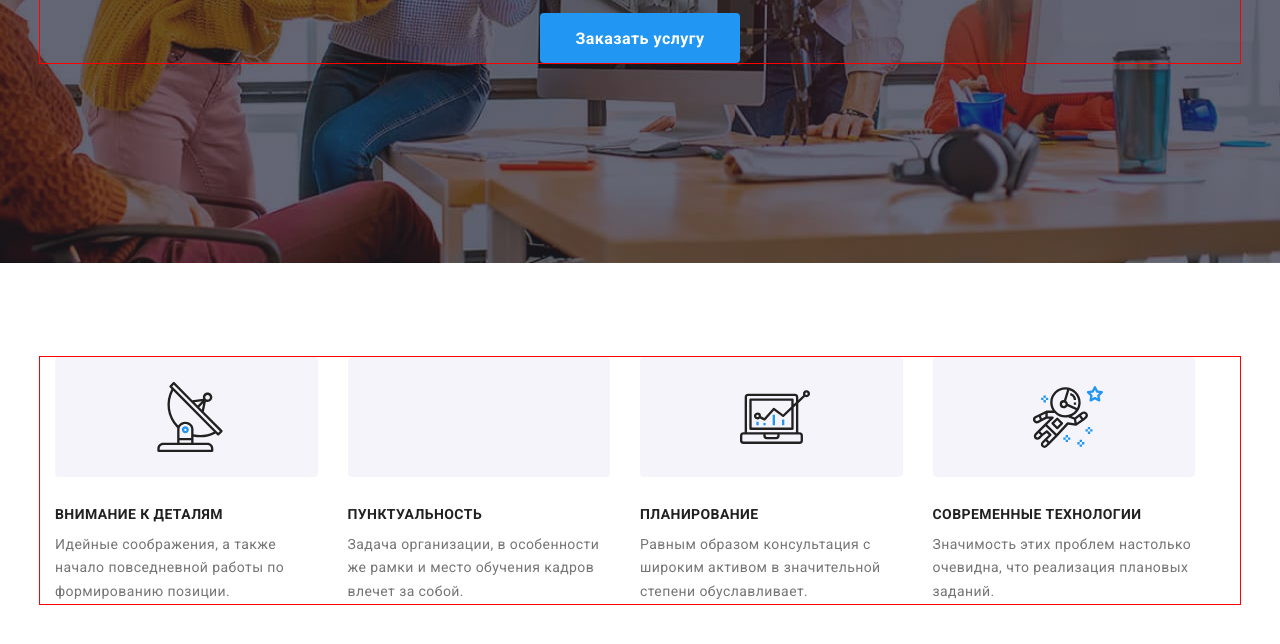
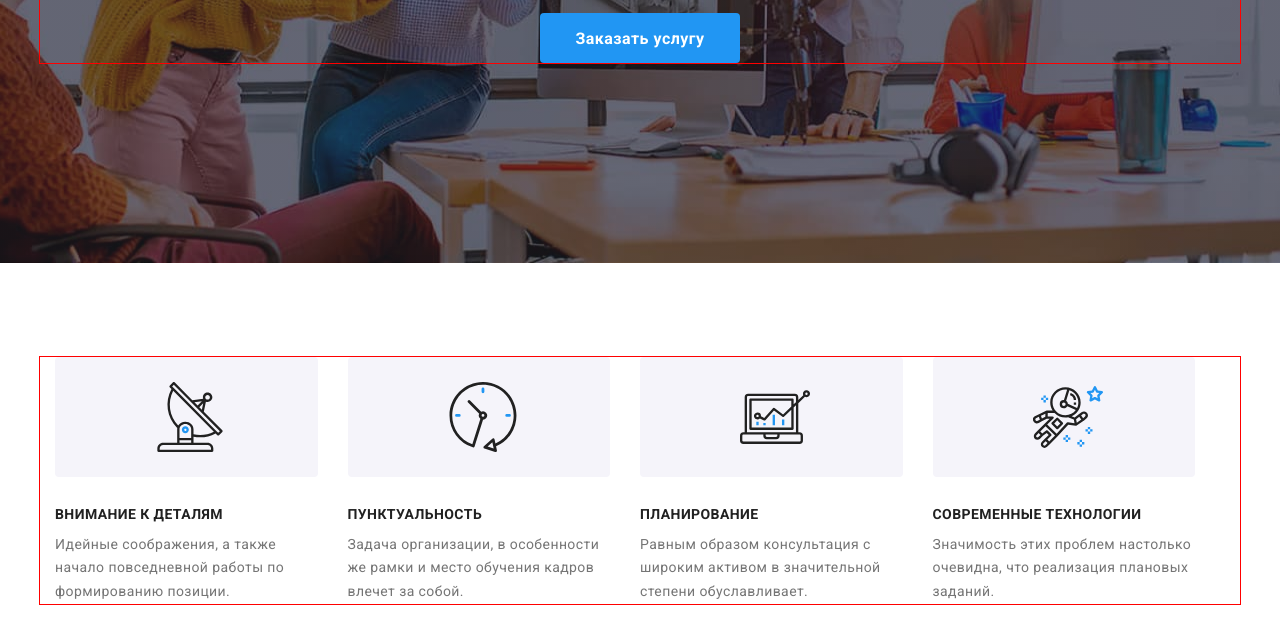
Before and after one commit to YevheniiLi/goit-markup-hw-04, a plain HTML site: page index.html in a window 1280 px wide. Shown: the part 418-1062 px from the top of the page. Drawn offline with nearby package versions, Linux system fonts and the light colour scheme; the site is published under a folder, as on GitHub Pages, so addresses that start at the root find nothing.

Commit message:
Update index.html

```diff
--- a/index.html
+++ b/index.html
@@ -67,7 +67,7 @@
                 <li class="feature-item">
                     <div class="feature-icon-bg">
                         <svg class="feature-icon" width="70 height="70>
-                            <use href="/images/icons.svg#clock"></use>
+                            <use href="./images/icons.svg#clock"></use>
                         </svg>
                     </div>
                 <h3 class="feature-title">Пунктуальность</h3>
```
